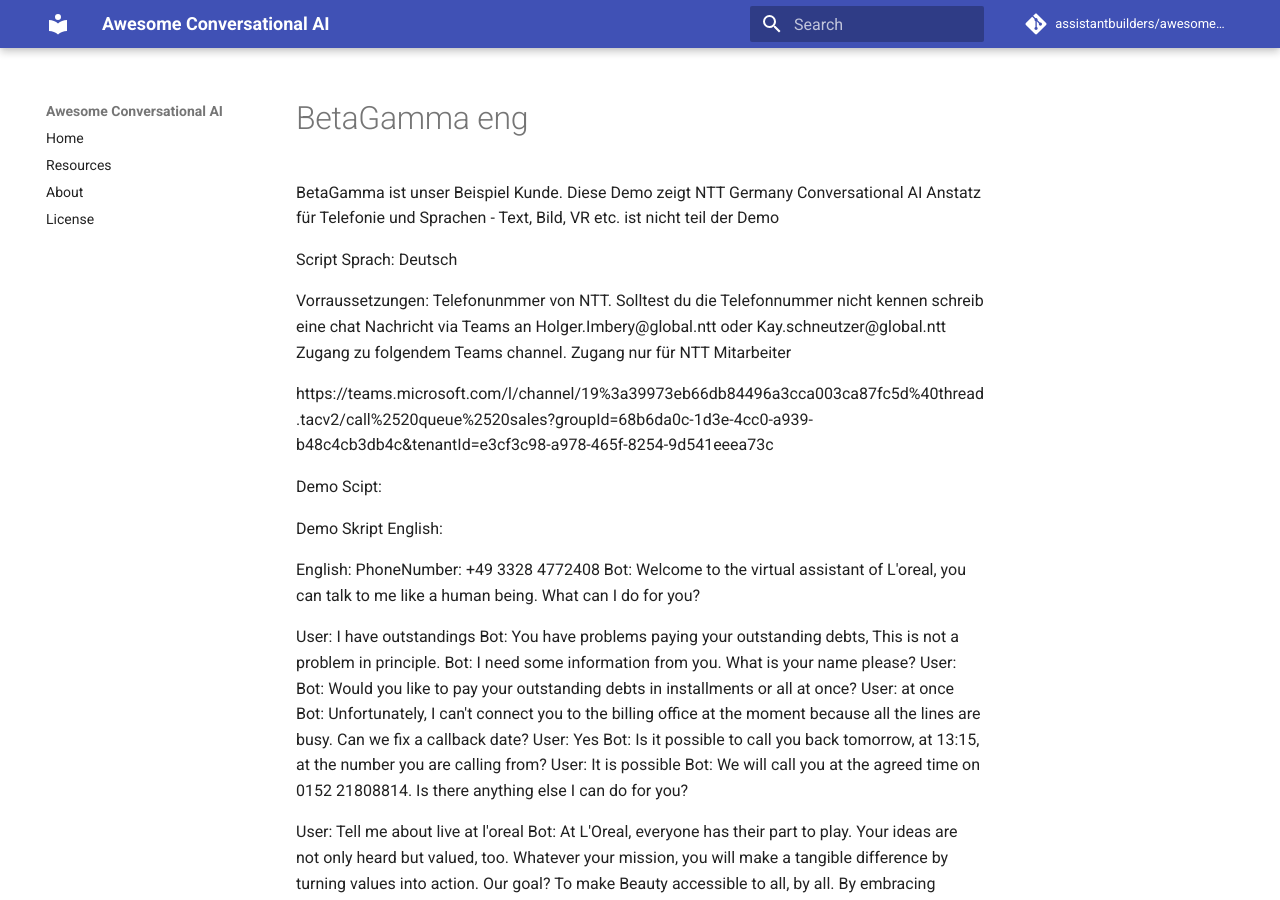
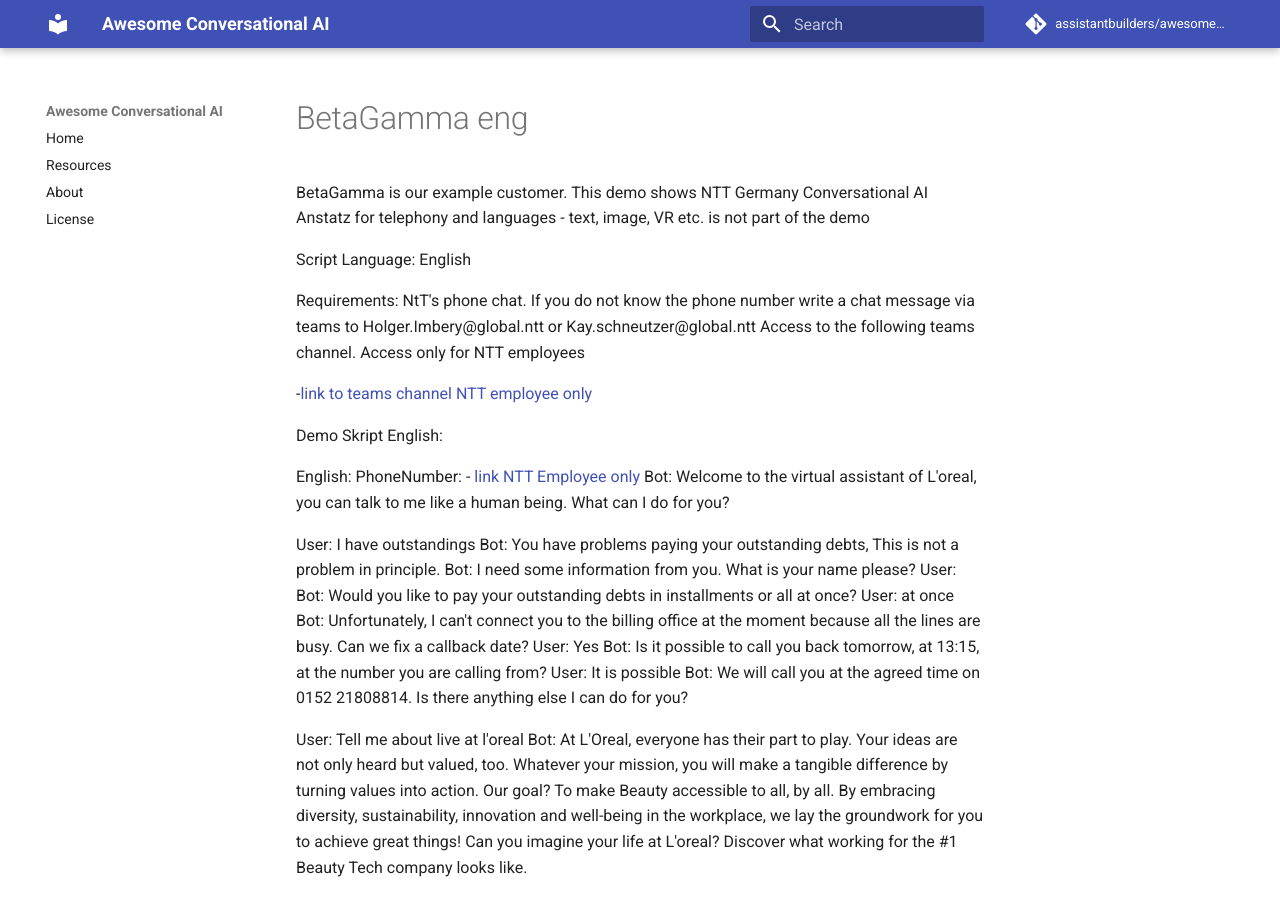
Before and after one commit to assistantbuilders/awesome-conversational-ai, an MkDocs documentation site: the page built from docs/BetaGamma eng.md, in a window 1280 px wide and 900 px high. Built offline with MkDocs 1.6.1 and Material for MkDocs 9.7.7, drawn with Linux system fonts in a browser that asks for light colours; comment, search, counter and statistics services are not loaded.

Commit message:
translated and added some linkgs

```diff
--- a/docs/BetaGamma eng.md
+++ b/docs/BetaGamma eng.md
@@ -1,20 +1,19 @@
-BetaGamma ist unser Beispiel Kunde. Diese Demo zeigt NTT Germany Conversational AI Anstatz für Telefonie und Sprachen - Text, Bild, VR etc. ist nicht teil der Demo
+BetaGamma is our example customer. This demo shows NTT Germany Conversational AI Anstatz for telephony and languages - text, image, VR etc. is not part of the demo
 
-Script Sprach: Deutsch
+Script Language: English
 
-Vorraussetzungen:
-Telefonunmmer von NTT. Solltest du die Telefonnummer nicht kennen schreib eine chat Nachricht via Teams an  Holger.Imbery@global.ntt oder Kay.schneutzer@global.ntt
-Zugang zu folgendem Teams channel. Zugang nur für NTT Mitarbeiter
+Requirements:
+NtT's phone chat. If you do not know the phone number write a chat message via teams to Holger.Imbery@global.ntt or Kay.schneutzer@global.ntt
+Access to the following teams channel. Access only for NTT employees
 
-https://teams.microsoft.com/l/channel/19%3a39973eb66db84496a3cca003ca87fc5d%40thread.tacv2/call%2520queue%2520sales?groupId=68b6da0c-1d3e-4cc0-a939-b48c4cb3db4c&tenantId=e3cf3c98-a978-465f-8254-9d541eeea73c
 
-Demo Scipt:
+-[link to teams channel NTT employee only](https://teams.microsoft.com/l/channel/19%3a39973eb66db84496a3cca003ca87fc5d%40thread.tacv2/call%2520queue%2520sales?groupId=68b6da0c-1d3e-4cc0-a939-b48c4cb3db4c&tenantId=e3cf3c98-a978-465f-8254-9d541eeea73c)
 
 Demo Skript English:
 
 
 English:
-PhoneNumber: +49 3328 4772408
+PhoneNumber: - [link NTT Employee only](https://teams.microsoft.com/l/channel/19%3A39973eb66db84496a3cca003ca87fc5d%40thread.tacv2/tab%3A%3A257ebb2e-017b-4001-989e-4db9fa4370fa?groupId=68b6da0c-1d3e-4cc0-a939-b48c4cb3db4c&tenantId=e3cf3c98-a978-465f-8254-9d541eeea73c)
 Bot: Welcome to the virtual assistant of L'oreal, you can talk to me like a human being. What can I do for you?
 
 
```
